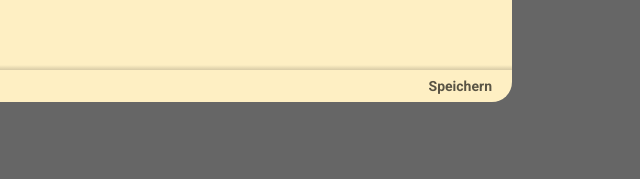
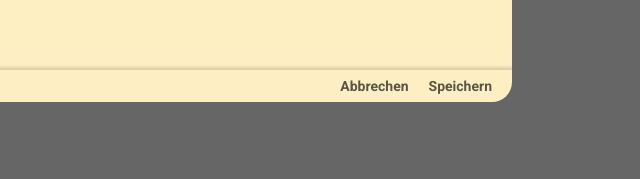
Before and after one commit to Reini42/Notepad, a plain HTML site: page index.html in a window 1280 px wide. Both pictures are taken after a click on the element "Notiz schreiben...". Shown: the part 618-797 px from the top of the page, 640-1280 px from the left. Drawn offline with Linux system fonts and the light colour scheme.

Commit message:
note-dialog: cancel button

```diff
--- a/css/layout.css
+++ b/css/layout.css
@@ -181,14 +181,14 @@ nav {
     align-items: center;
 }
 
-.save-button {
+.dialog-button {
     font-size: 14px;
     font-weight: bold;
     color: rgb(0 0 0 / 65%);
     padding-right: 20px;
 }
 
-.save-button:hover {
+.dialog-button:hover {
     cursor: pointer;
 }
 
--- a/index.html
+++ b/index.html
@@ -24,9 +24,7 @@
             </div>
 
             <div class="sperator"></div>
-            <div class="save-button-container" id="saveButtonContainer">
-                <!-- <p class="save-button">Speichern</p> -->
-            </div>
+            <div class="save-button-container" id="saveButtonContainer"></div>
         </div>
     </div>
 
--- a/js/script.js
+++ b/js/script.js
@@ -26,13 +26,15 @@ function showNoteDialog(i) {
         let inputText= document.getElementById('inputText');
 
         buttonContainer.innerHTML= `
-            <p class="save-button" onclick=saveNote(${i})>Speichern</p>
+            <p class="dialog-button" onclick="saveNote(${i})">Speichern</p>
+            <p class="dialog-button" onclick="hideNoteDialog()">Abbrechen</p>
         `;
         inputTitle.value= noteTitles[i];
         inputText.value= noteTexts[i];
     } else {
         buttonContainer.innerHTML= `
-            <p class="save-button" onclick="saveNote()">Speichern</p>
+            <p class="dialog-button" onclick="saveNote()">Speichern</p>
+            <p class="dialog-button" onclick="hideNoteDialog()">Abbrechen</p>
         `;
     }
     document.getElementById('noteDialog-bg').classList.remove('display-none');
```
